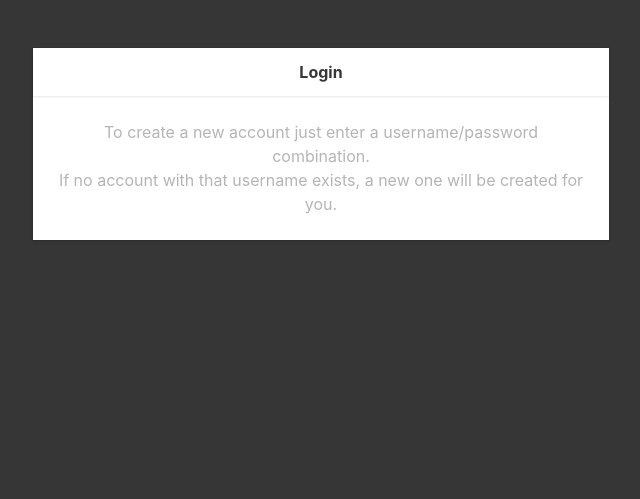
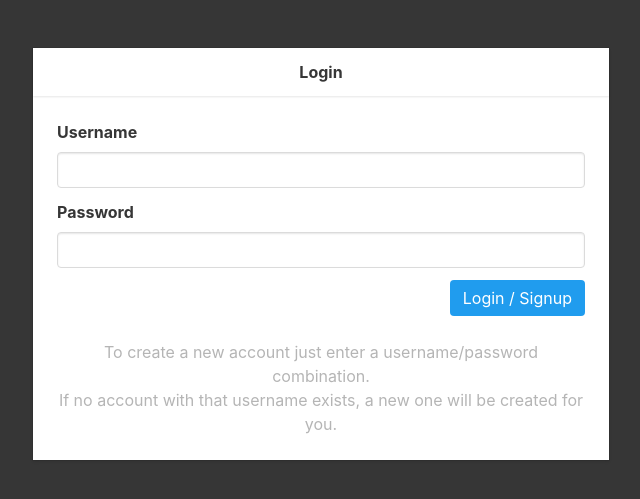
Before and after one commit to timm0e/messageboard.py, a Django app: template messageboard/templates/login.html in a window 1280 px wide. Shown: the top 499 px of the page, without its empty margins (319-959 px from the left). Run offline with Django 3.2, Linux system fonts and the light colour scheme; the template is opened without the code that fills it: values that come from a table or form of the project are taken from there, others are empty; parts of the project's set-up code (start-up, migrations or seed data) failed here and were passed over; some libraries are stand-ins or nearby versions.

Commit message:
2019-03-24

```diff
--- a/messageboard/templates/login.html
+++ b/messageboard/templates/login.html
@@ -13,10 +13,30 @@
                     <h1 class="card-header-title is-centered">Login</h1>
                 </div>
                 <div class="card-content">
-                    <form action="POST">
-
+                    <form method="POST">
+                        {% csrf_token %}
+                        {% load widget_tweaks %}
+                        <div class="field">
+                            <label class="label" for="{{ form.username.id_label_for }}">Username</label>
+                            <div class="control">
+                                {{ form.username | add_class:"input" }}
+                            </div>
+                        </div>
+                        <div class="field">
+                            <label class="label" for="{{ form.password.id_label_for }}">Password</label>
+                            <div class="control">
+                                {{ form.password | add_class:"input" }}
+                            </div>
+                        </div>
+                        <div class="field is-grouped is-grouped-right">
+                            <div class="control">
+                                <input type="submit" class="button is-info" value="Login / Signup">
+                            </div>
+                        </div>
                     </form>
-                    <p id="createinfo" class="has-text-grey-light">To create a new account just enter a username/password combination.
+                    <br>
+                    <p id="createinfo" class="has-text-grey-light">To create a new account just enter a
+                        username/password combination.
                         <br>If no account with that
                         username exists, a new one will be created for you.</p>
                 </div>
```
Also changed, not shown: messageboard/views.py (+20 -1 lines).
